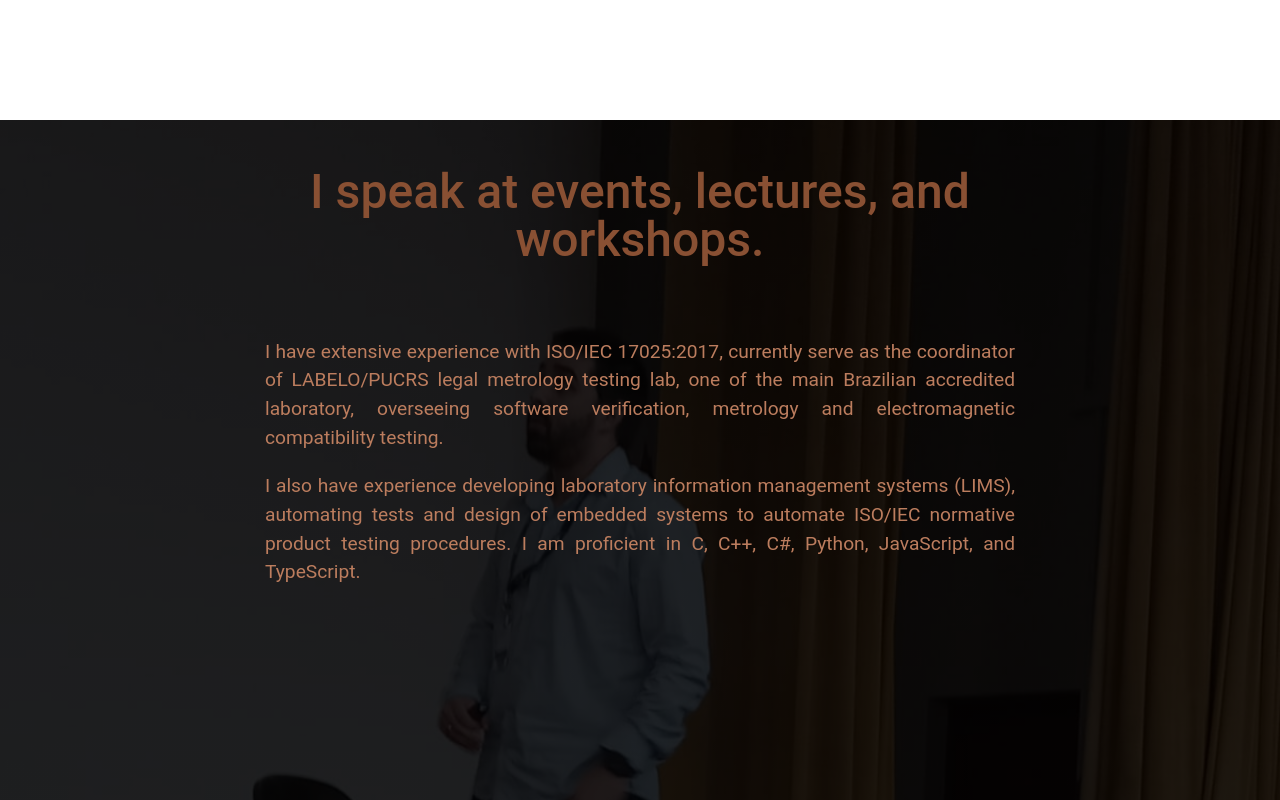
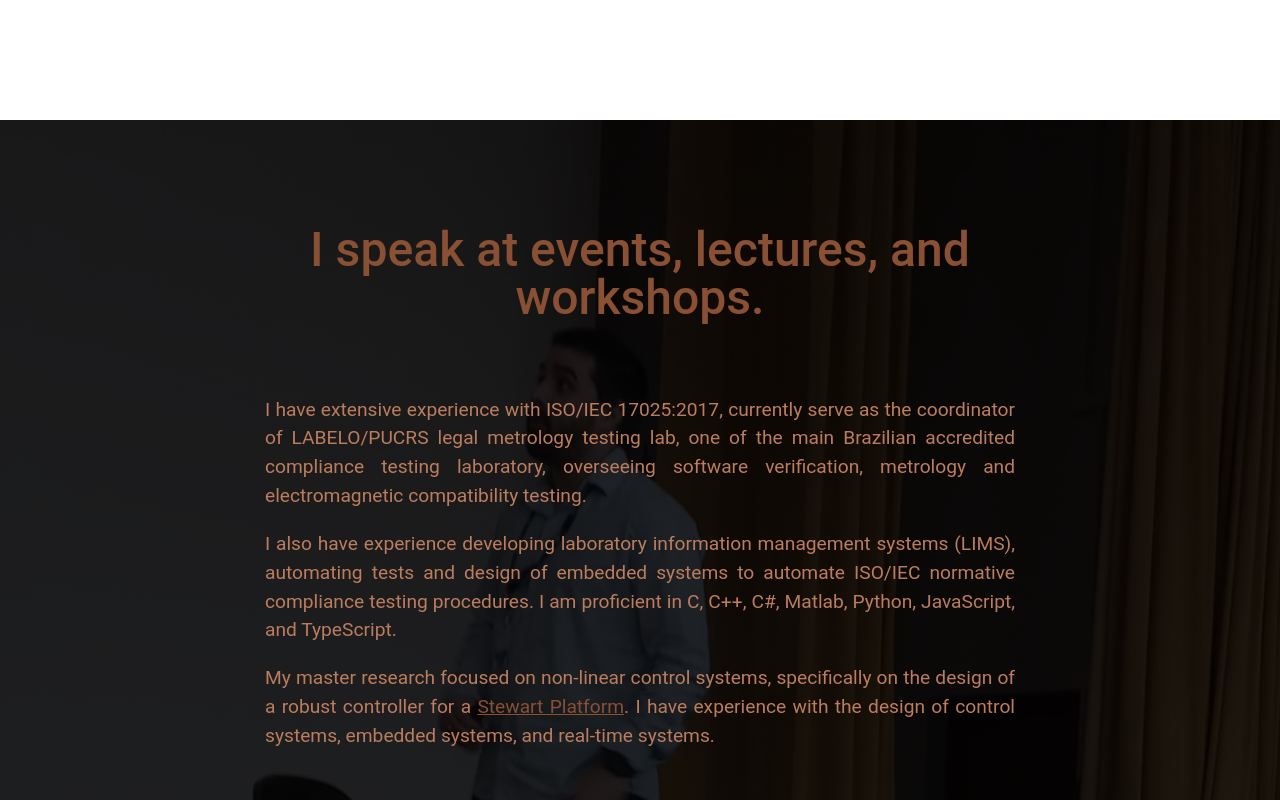
Before and after one commit to jonculau/jonculau.github.io, a JavaScript app: page / in a window 1280 px wide. Shown: the part 1480-2280 px from the top of the page. Built offline with nearby package versions, Linux system fonts and the light colour scheme; the HTML template or start-up script is replaced by a standard one.

Commit message:
[fix] Text corrections

```diff
--- a/src/views/HomeView.vue
+++ b/src/views/HomeView.vue
@@ -37,9 +37,12 @@
     <section class="section" id="talk">
       <div class="content">
         <h1>I speak at events, lectures, and workshops.</h1>
-        <p>I have extensive experience with ISO/IEC 17025:2017, currently serve as the coordinator of LABELO/PUCRS legal metrology testing lab, one of the main Brazilian accredited laboratory, overseeing software verification, metrology and electromagnetic compatibility testing.</p>
+        <p>I have extensive experience with ISO/IEC 17025:2017, currently serve as the coordinator of LABELO/PUCRS legal metrology testing lab, one of the main Brazilian accredited compliance testing laboratory, overseeing software verification, metrology and electromagnetic compatibility testing.</p>
         <p>
-          I also have experience developing laboratory information management systems (LIMS), automating tests and design of embedded systems to automate ISO/IEC normative product testing procedures. I am proficient in C, C++, C#, Python, JavaScript, and TypeScript.
+          I also have experience developing laboratory information management systems (LIMS), automating tests and design of embedded systems to automate ISO/IEC normative compliance testing procedures. I am proficient in C, C++, C#, Matlab, Python, JavaScript, and TypeScript.
+        </p>
+        <p>
+          My master research focused on non-linear control systems, specifically on the design of a robust controller for a <a href="https://github.com/jonculau/sba-matlab">Stewart Platform</a>. I have experience with the design of control systems, embedded systems, and real-time systems.
         </p>
       </div>
     </section>
@@ -49,7 +52,7 @@
 <style scoped>
 section {
   padding-inline: 50px;
-  padding-top: calc(1.2*var(--nav-height));
+  padding-top: calc(1.5*var(--nav-height));
 }
 
 #talk{
@@ -75,6 +78,9 @@ section {
   background: radial-gradient(rgba(0, 0, 0, 0.85), rgba(0, 0, 0, 0.85)), url('../assets/presentation.jpg');
   background-size: cover;
 }
+#talk a{
+  color: var(--cp-color);
+}
 
 .introduction {
   padding-top: 125px;
@@ -92,7 +98,7 @@ section {
 
 .section {
   min-height: 100vh;
-  padding-block: 2em;
+  padding-bottom: 2em;
 }
 
 .section p+p {
```
